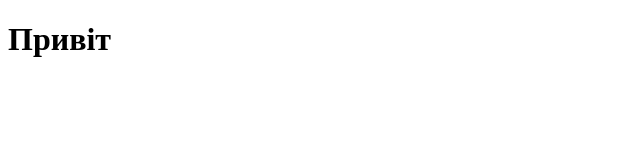
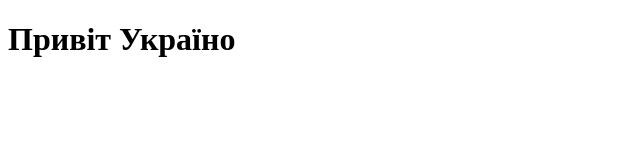
Before and after one commit to AndriySss/homework, a plain HTML site: page index.html in a window 1280 px wide. Shown: the whole page, without its empty margins (0-640 px from the left). Drawn offline with Linux system fonts and the light colour scheme.

Commit message:
Create index.html

```diff
--- a/index.html
+++ b/index.html
@@ -4,9 +4,9 @@
     <meta charset="UTF-8">
     <meta http-equiv="X-UA-Compatible" content="IE=edge">
     <meta name="viewport" content="width=device-width, initial-scale=1.0">
-    <title>Document</title>
+    <title>Домашня робота</title>
 </head>
 <body>
-    <h1>Привіт</h1>
+    <h1>Привіт Україно</h1>
 </body>
 </html>
```
